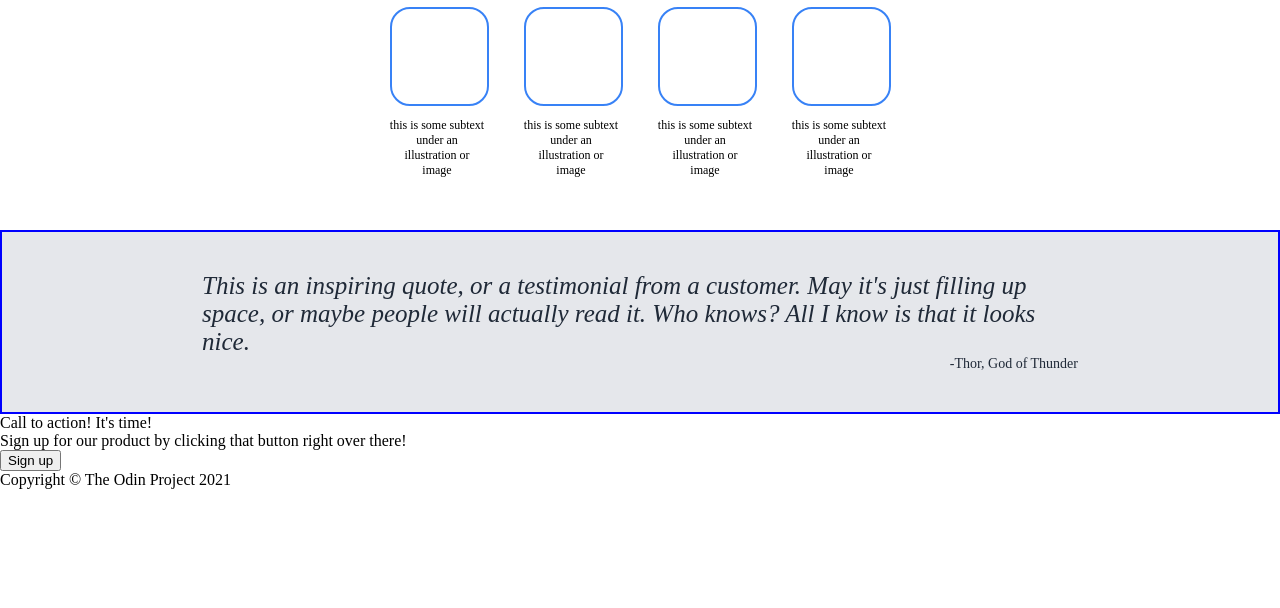
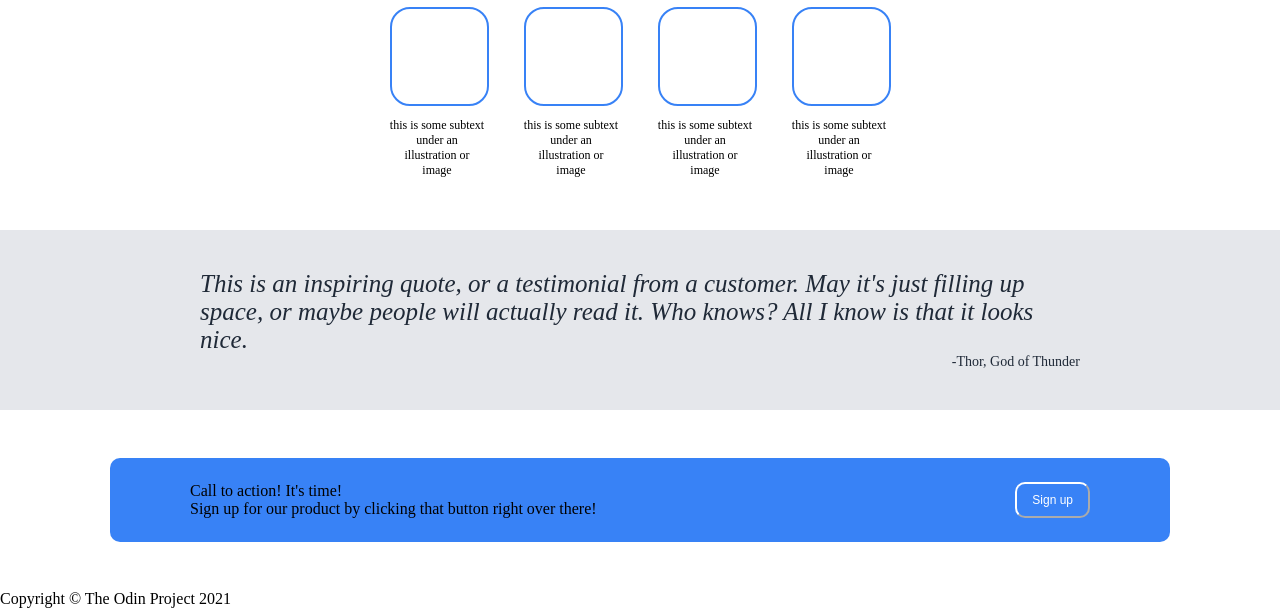
Before and after one commit to shivamvpatel/TOP-Project-Landing-Page, a plain HTML site: page index.html in a window 1280 px wide. Shown: the part 459-1067 px from the top of the page. Before the commit the page ends 948 px from the top, so only its background shows below. Drawn offline with Linux system fonts and the light colour scheme.

Commit message:
updating project landing page: added styling to section 4

```diff
--- a/index.html
+++ b/index.html
@@ -62,8 +62,8 @@
     </div>
 
     <div class="fourth">
-        <div>
-            <div class="fourth-one">
+        <div class="fourth-one">
+            <div class="fourth-one-left">
                 <div>Call to action! It's time!</div>
                 <div>Sign up for our product by clicking that button right over there!</div>
             </div>
--- a/styles.css
+++ b/styles.css
@@ -136,7 +136,7 @@ ul {
 }
 
 .third {
-    border: 2px solid blue;
+    /* border: 2px solid blue; */
     background-color: #E5E7EB;
     padding: 40px 200px;
 
@@ -154,3 +154,44 @@ ul {
     font-size: 14px;
     color: #1F2937
 }
+
+.fourth-one {
+    /* border: 2px solid blue; */
+    margin: 48px 110px;
+    display: flex;
+    background-color: #3882F6;
+    padding: 24px 80px;
+    border-radius: 10px;
+}
+
+.fourth-one-left {
+    /* border: 2px solid red; */
+    flex: 75%;
+}
+
+.fourth-one-right {
+    /* border: 2px solid yellow; */
+    flex: 25%;
+    align-content: center;
+    text-align: center;
+}
+
+.signup-button {
+    background-color: #3882F6;
+    color: white;
+    border-radius: 10px;
+    border-color: white;
+    padding: 5px 15px;
+    font-size: 12px;
+}
+
+.call-to-action {
+    font-size: 24px;
+    color: white;
+    font-weight: 500;
+}
+
+.subtext {
+    color: white;
+    font-size: 12px;
+}
```
